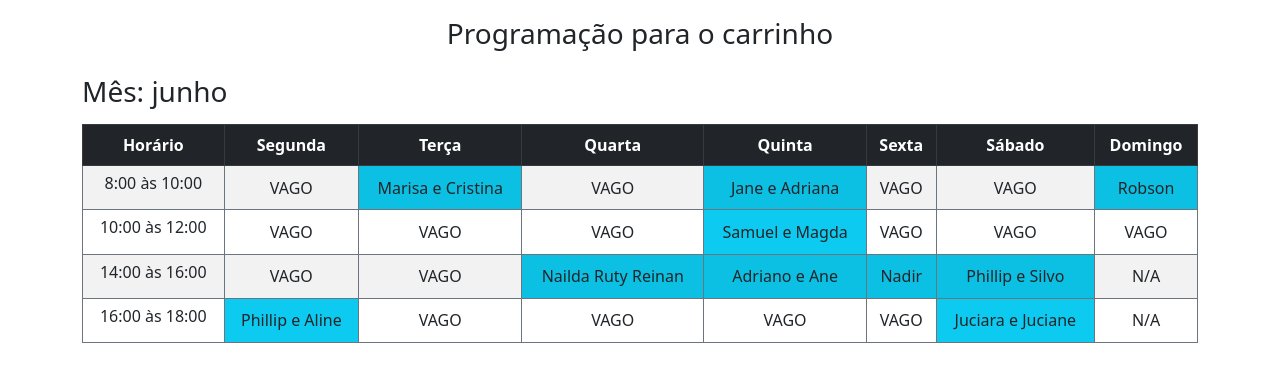
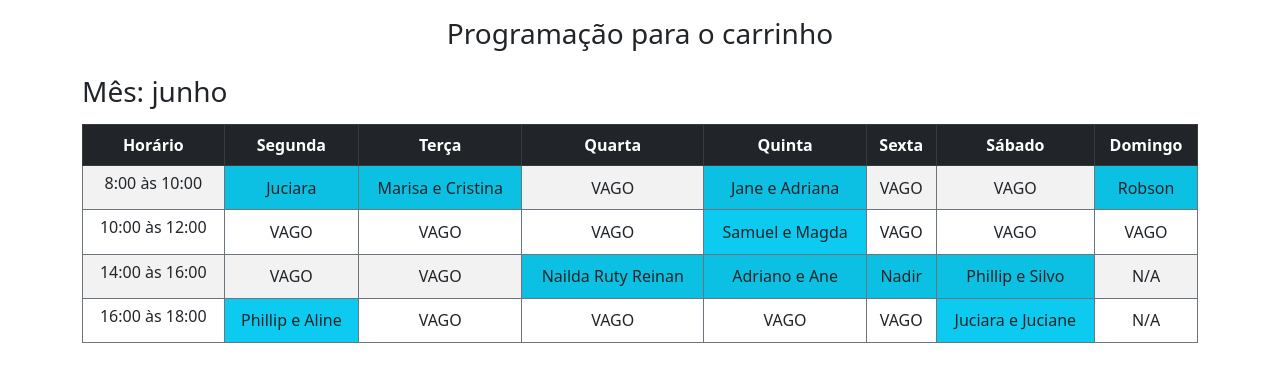
Before and after one commit to adrianoarch/testemunho-publico, a plain HTML site: page assets/months/carrinho.html in a window 1280 px wide. Shown: the part 63-444 px from the top of the page. Drawn offline with nearby package versions, Linux system fonts and the light colour scheme.

Commit message:
Incluindo novos nomes na segunda

```diff
--- a/assets/months/carrinho.html
+++ b/assets/months/carrinho.html
@@ -76,8 +76,8 @@
                                     <td>
                                         <h5 class="fs-6">8:00 às 10:00</h5>
                                     </td>
-                                    <td id="segunda">
-                                        VAGO
+                                    <td class="bg-info" id="segunda">
+                                        Juciara
                                     </td>
                                     <td class="bg-info" id="terca">
                                         Marisa e Cristina
```
